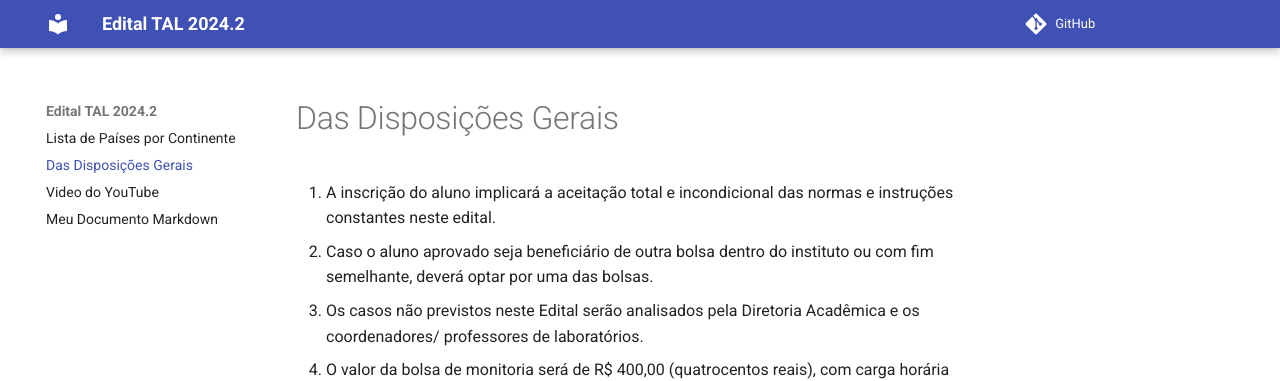
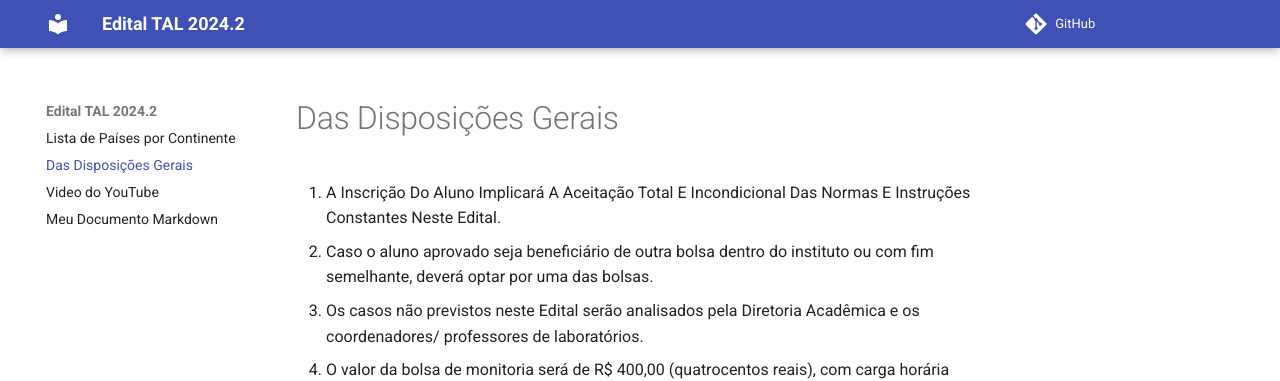
Before and after one commit to antonioallysson/LAB-REDES, an MkDocs documentation site: the page built from docs/disposicoes-gerais.md, in a window 1280 px wide. Shown: the top 381 px of the page. Built offline with MkDocs 1.6.1 and Material for MkDocs 9.7.7, drawn with Linux system fonts in a browser that asks for light colours; comment, search, counter and statistics services are not loaded.

Commit message:
segunda importação

```diff
--- a/docs/disposicoes-gerais.md
+++ b/docs/disposicoes-gerais.md
@@ -1,6 +1,6 @@
 # Das Disposições Gerais
 
-1. A inscrição do aluno implicará a aceitação total e incondicional das normas e instruções constantes neste edital.
+1. A Inscrição Do Aluno Implicará A Aceitação Total E Incondicional Das Normas E Instruções Constantes Neste Edital.
 2. Caso o aluno aprovado seja beneficiário de outra bolsa dentro do instituto ou com fim semelhante, deverá optar por uma das bolsas.
 3. Os casos não previstos neste Edital serão analisados pela Diretoria Acadêmica e os coordenadores/ professores de laboratórios.
 4. O valor da bolsa de monitoria será de R$ 400,00 (quatrocentos reais), com carga horária diária de 3 horas, no turno de oferta da disciplina, conforme Anexo I, fazendo um total de 15 horas semanais.
```
Also changed, not shown: docs/doc.md (+1 -1 lines).
